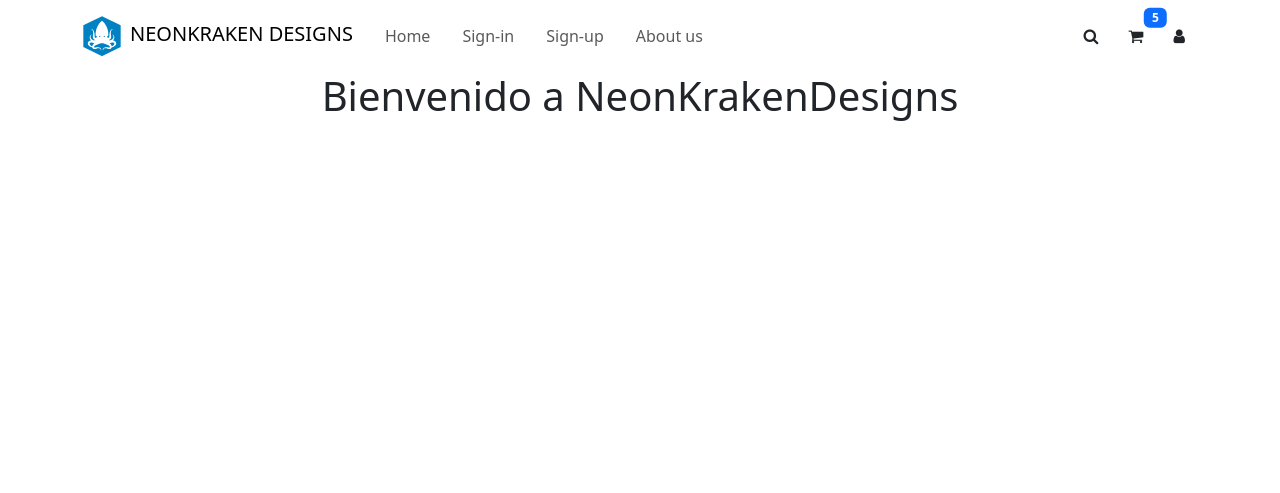
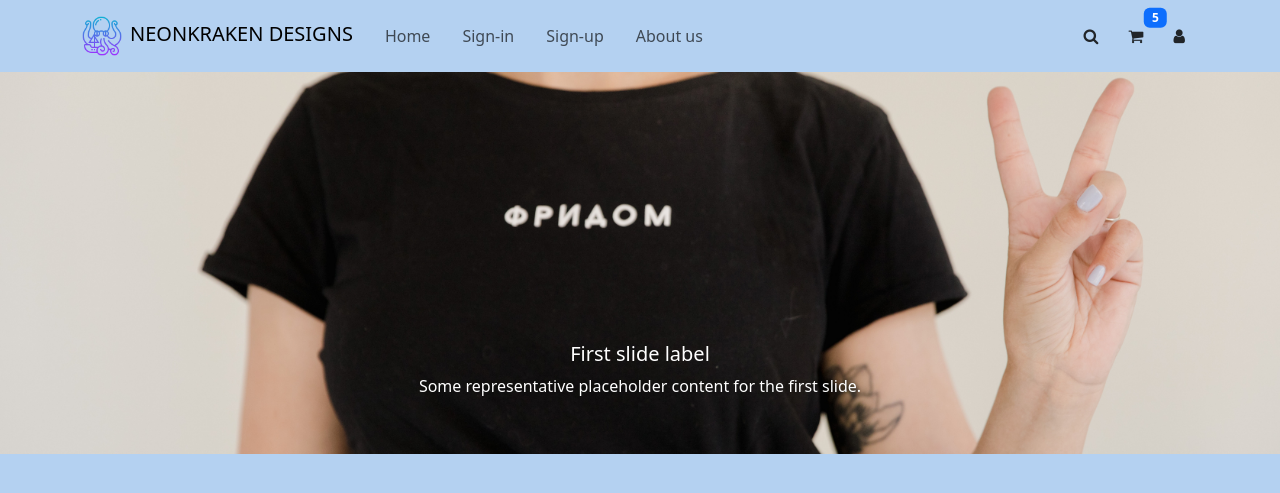
Before and after one commit to LordRock02/tienda_estampados_camisetas_FIS, a Flask app: page / in a window 1280 px wide. Shown: the top 493 px of the page. Run offline with Flask 3, Linux system fonts and the light colour scheme; some libraries are stand-ins or nearby versions.

Commit message:
Cambios Home
Se crea el archivo config por comodidad y se ralizan cambios estéticos en Home

```diff
--- /dev/null
+++ b/config.py
@@ -0,0 +1,3 @@
+class Config:
+    DEBUG = True
+    SECRET_KEY = "dev"
--- a/main.py
+++ b/main.py
@@ -4,4 +4,4 @@ from website import create_app
 app = create_app()
 
 if __name__ == '__main__':
-    app.run(debug=True)
+    app.run()
--- a/website/__init__.py
+++ b/website/__init__.py
@@ -2,7 +2,7 @@ from flask import Flask
 
 def create_app():
     app = Flask(__name__)
-    app.config['SECRET_KEY'] = 'sadkfj;aasdkj;ldaks'
+    app.config.from_object('config.Config')
 
     from .views import views
     from .auth import auth
--- a/website/templates/home.html
+++ b/website/templates/home.html
@@ -1,5 +1,31 @@
 {% extends "home_base.html" %}
 {% block title%}Home{% endblock %}
 {% block content %}
-<h1 style="text-align: center;">Bienvenido a NeonKrakenDesigns</h1>
+<div id="carouselExampleSlidesOnly" class="carousel slide" data-bs-ride="carousel">
+    <div class="carousel-inner">
+      <div class="carousel-item active">
+        <img src="static/img/C1.jpg" class="d-block w-100" alt="...">
+        <div class="carousel-caption d-none d-md-block">
+            <h5>First slide label</h5>
+            <p>Some representative placeholder content for the first slide.</p>
+          </div>
+      </div>
+      <div class="carousel-item">
+        <img src="static/img/C2.jpg" class="d-block w-100" alt="...">
+        <div class="carousel-caption d-none d-md-block">
+            <h5>First slide label</h5>
+            <p>Some representative placeholder content for the first slide.</p>
+          </div>
+      </div>
+
+      <div class="carousel-item">
+        <img src="static/img/C3.jpg" class="d-block w-100" alt="...">
+        <div class="carousel-caption d-none d-md-block">
+            <h5>First slide label</h5>
+            <p>Some representative placeholder content for the first slide.</p>
+          </div>
+      </div>
+    </div>
+  </div>
+
 {% endblock %}
--- a/website/templates/home_base.html
+++ b/website/templates/home_base.html
@@ -5,12 +5,17 @@
       <meta name="viewport" conten="width=device-width, initial-scale=1"/>
       <link href="https://cdn.jsdelivr.net/npm/bootstrap@5.3.2/dist/css/bootstrap.min.css" rel="stylesheet" integrity="sha384-T3c6CoIi6uLrA9TneNEoa7RxnatzjcDSCmG1MXxSR1GAsXEV/Dwwykc2MPK8M2HN" crossorigin="anonymous">
       <link rel="stylesheet" href="https://stackpath.bootstrapcdn.com/font-awesome/4.7.0/css/font-awesome.min.css" crossorigin="anonymous"/>
+      <style>
+        body{
+          background-color:#b4d1f1;
+        }
+      </style>
       {% block head %}{% endblock %}
   </head>
   <body>
-    <nav class="navbar navbar-expand-lg navbar-light bg-white">
+    <nav class="navbar navbar-expand-lg navbar-light bg-#b4d1f1" >
       <div class="container">
-        <a href="" class="navbar-brand"><img src="{{url_for('static', filename='img/neonkraken.svg')}}" alt="site icon" style="width: 40px; height: auto;"><span class="text-uppercase fw-lighter ms-2"><strong>neonkraken designs</strong></span></a>
+        <a href="" class="navbar-brand"><img src="{{url_for('static', filename='img/neonkraken.png')}}" alt="site icon" style="width: 40px; height: auto;"><span class="text-uppercase fw-lighter ms-2"><strong>neonkraken designs</strong></span></a>
         <button class="navbar-toggler border-0" type="button" data-bs-toggle="collapse" data-bs-target="#navMenu">
           <span class="navbar-toggler-icon"></span>
         </button>
@@ -41,10 +46,12 @@
     {% block content %}
     {% endblock %}
     </div>
-    <script src="https://code.jquery.com/jquery-3.2.1.slim.min.js" integrity="sha384-KJ3o2DKtIkvYIK3UENzmM7KCkRr/rE9/Qpg6aAZGJwFDMVNA/GpGFF93hXpG5KkN" crossorigin="anonymous"></script>
-    <script src="https://cdn.jsdelivr.net/npm/popper.js@1.12.9/dist/umd/popper.min.js" integrity="sha384-ApNbgh9B+Y1QKtv3Rn7W3mgPxhU9K/ScQsAP7hUibX39j7fakFPskvXusvfa0b4Q" crossorigin="anonymous"></script>
-    <script src="https://cdn.jsdelivr.net/npm/bootstrap@4.0.0/dist/js/bootstrap.min.js" integrity="sha384-JZR6Spejh4U02d8jOt6vLEHfe/JQGiRRSQQxSfFWpi1MquVdAyjUar5+76PVCmYl" crossorigin="anonymous"></script>
-    <script src="https://cdnjs.cloudflare.com/ajax/libs/popper.js/1.12.9/umd/popper.min.js" integrity="sha384-ApNbgh9B+Y1QKtv3Rn7W3mgPxhU9K/ScQsAP7hUibX39j7fakFPskvXusvfa0b4Q" crossorigin="anonymous" ></script>
-    <script src="https://maxcdn.bootstrapcdn.com/bootstrap/4.0.0/js/bootstrap.min.js" integrity="sha384-JZR6Spejh4U02d8jOt6vLEHfe/JQGiRRSQQxSfFWpi1MquVdAyjUar5+76PVCmYl" crossorigin="anonymous" ></script>
+    <div>
+    </div>
+    <!--<script src="https://code.jquery.com/jquery-3.2.1.slim.min.js" integrity="sha384-KJ3o2DKtIkvYIK3UENzmM7KCkRr/rE9/Qpg6aAZGJwFDMVNA/GpGFF93hXpG5KkN" crossorigin="anonymous"></script>-->
+    <script src="https://cdn.jsdelivr.net/npm/@popperjs/core@2.11.8/dist/umd/popper.min.js" integrity="sha384-I7E8VVD/ismYTF4hNIPjVp/Zjvgyol6VFvRkX/vR+Vc4jQkC+hVqc2pM8ODewa9r" crossorigin="anonymous"></script>
+    <script src="https://cdn.jsdelivr.net/npm/bootstrap@5.3.2/dist/js/bootstrap.min.js" integrity="sha384-BBtl+eGJRgqQAUMxJ7pMwbEyER4l1g+O15P+16Ep7Q9Q+zqX6gSbd85u4mG4QzX+" crossorigin="anonymous"></script>
+    <!--<script src="https://cdnjs.cloudflare.com/ajax/libs/popper.js/1.12.9/umd/popper.min.js" integrity="sha384-ApNbgh9B+Y1QKtv3Rn7W3mgPxhU9K/ScQsAP7hUibX39j7fakFPskvXusvfa0b4Q" crossorigin="anonymous" ></script>-->
+    <!--<script src="https://maxcdn.bootstrapcdn.com/bootstrap/4.0.0/js/bootstrap.min.js" integrity="sha384-JZR6Spejh4U02d8jOt6vLEHfe/JQGiRRSQQxSfFWpi1MquVdAyjUar5+76PVCmYl" crossorigin="anonymous" ></script>-->
   </body>
 </html>
```
Also changed, not shown: website/static/img/C1.jpg (added), website/static/img/C2.jpg (added), website/static/img/C3.jpg (added), website/static/img/neonkraken.png (added).
